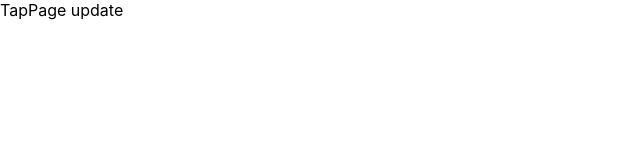
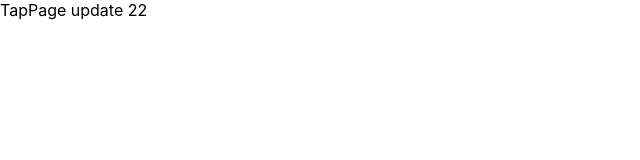
Before and after one commit to jeeseongmin/myHooks, a React (Create React App) app: page /useTaps in a window 1280 px wide. Shown: the top 160 px of the page, without its empty margins (0-640 px from the left). Built offline with nearby package versions, Linux system fonts and the light colour scheme.

Commit message:
update text 2

```diff
--- a/src/pages/TapPage.tsx
+++ b/src/pages/TapPage.tsx
@@ -5,7 +5,7 @@
 export function TapPage(props: IAppProps) {
     return (
         <div>
-            TapPage update
+            TapPage update 22
         </div>
     );
 };
```
